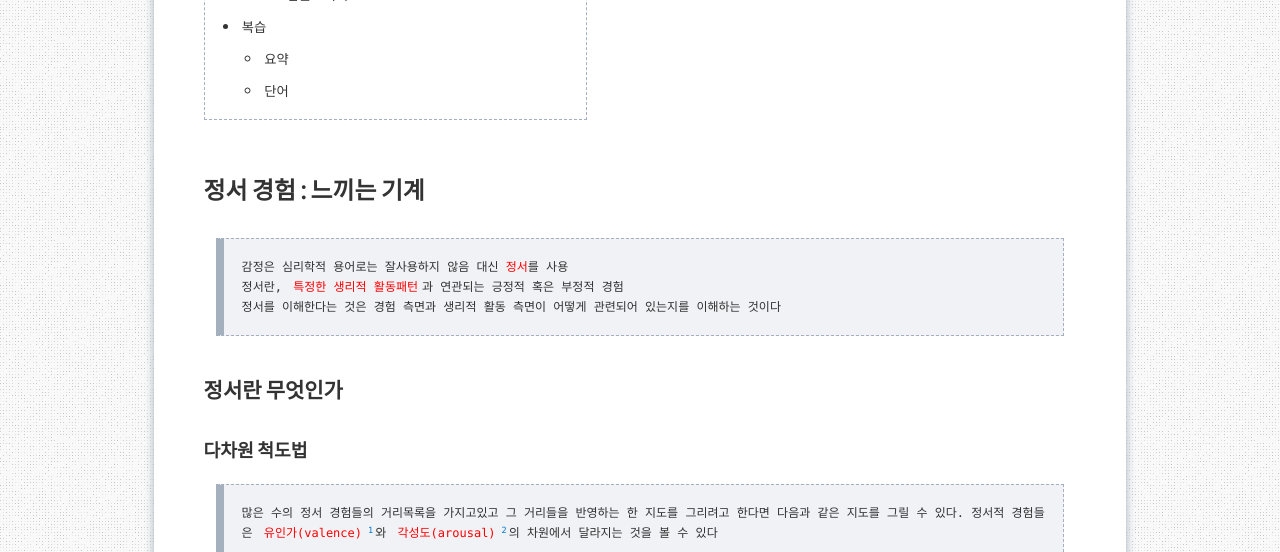
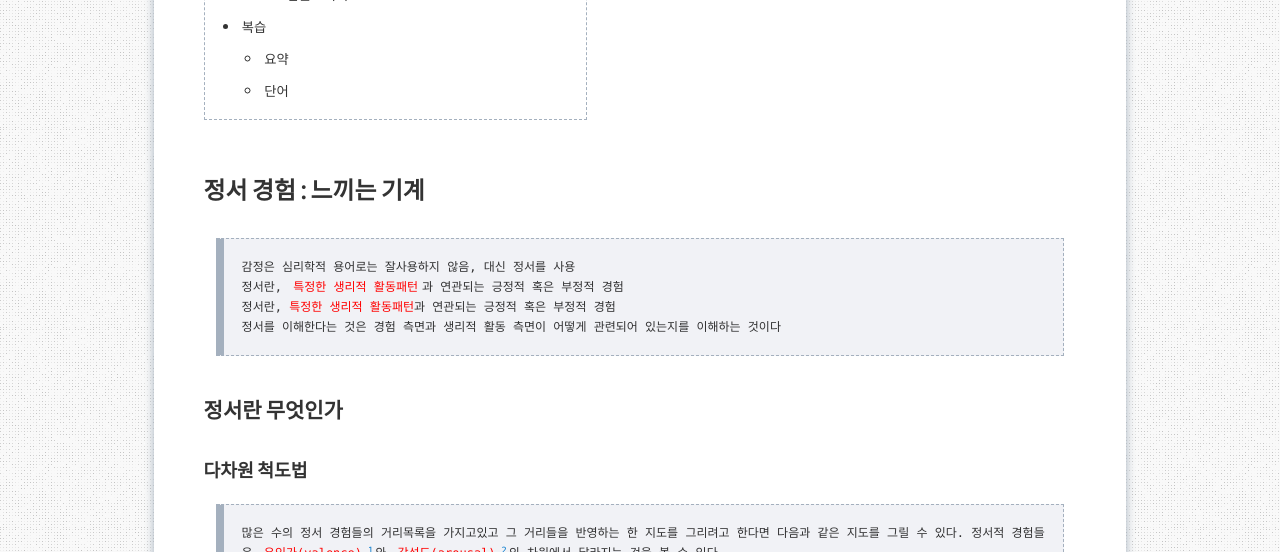
Before and after one commit to aristohyun/aristohyun.github.io, a Jekyll site: the page built from _posts/2021-09-01-psychology_08.md, in a window 1280 px wide and 900 px high, scrolled down 1071 px, cut to the strip 0-552 px from the top of the window. Built offline with Jekyll 4.4.1, drawn with Linux system fonts in a browser that asks for light colours; comment, search, counter and statistics services are not loaded.

Commit message:
Update 2021-09-01-psychology_08.md

```diff
--- a/_posts/2021-09-01-psychology_08.md
+++ b/_posts/2021-09-01-psychology_08.md
@@ -15,9 +15,9 @@ redirect_from:
 
 # 정서 경험 : 느끼는 기계
 
-> 감정은 심리학적 용어로는 잘사용하지 않음
-> 대신 <span style="color:red">정서</span>를 사용
+> 감정은 심리학적 용어로는 잘사용하지 않음, 대신 정서를 사용
 > 정서란, `특정한 생리적 활동패턴`과 연관되는 긍정적 혹은 부정적 경험
+> 정서란, <red>특정한 생리적 활동패턴</red>과 연관되는 긍정적 혹은 부정적 경험
 > 정서를 이해한다는 것은 경험 측면과 생리적 활동 측면이 어떻게 관련되어 있는지를 이해하는 것이다
 
 ## 정서란 무엇인가
```
